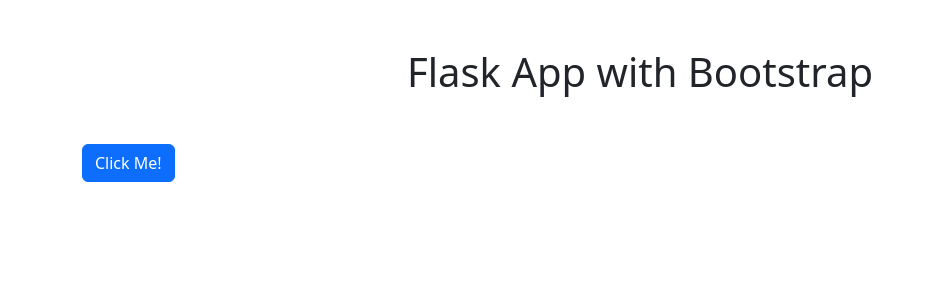
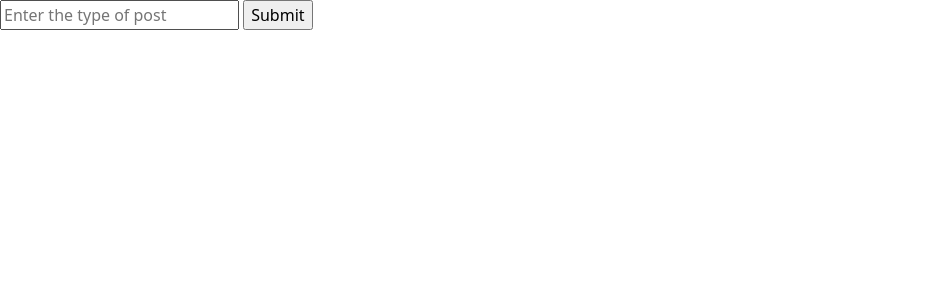
Before and after one commit to Harikrihnagurrapu/sm_media_analysis, a Flask app: page / in a window 1280 px wide. Shown: the top 300 px of the page, without its empty margins (0-934 px from the left). Run offline with Flask 3, Linux system fonts and the light colour scheme; some libraries are stand-ins or nearby versions.

Commit message:
input from html

```diff
--- a/app.py
+++ b/app.py
@@ -33,8 +33,10 @@
 
 @app.route('/analyze', methods=['POST'])
 def analyze():
+    # post_type = request.json.get('post_type')
     post_type = request.json.get('post_type')
-
+    if not post_type:
+        return jsonify({"error": "Post type is required"}), 400
     # Retrieve all the results for the given post type and convert cursor to a list immediately
     results = list(engagement_collection.find({"post_type": post_type}))
 
--- a/templates/index.html
+++ b/templates/index.html
@@ -1,6 +1,43 @@
 {% extends 'base.html' %} {% block main %}
-<div class="container">
-  <h1 class="text-center my-5">Flask App with Bootstrap</h1>
-  <button class="btn btn-primary">Click Me!</button>
-</div>
+<form id="postForm">
+    <input type="text" name="post-type" placeholder="Enter the type of post" />
+    <input type="submit" value="Submit" />
+  </form>
+  <script>
+    document.getElementById("postForm").addEventListener("submit", function(event) {
+      event.preventDefault(); // Prevents the form from reloading the page
+
+      const postType = document.querySelector("input[name='post-type']").value; // Get the value of the input field
+
+      // Check if postType is empty
+      if (!postType) {
+        alert("Post type is required!");
+        return;
+      }
+
+      // Create the data object
+      const data = {
+        post_type: postType
+      };
+
+      // Use the Fetch API to send a POST request to the backend
+      fetch("/analyze", {
+        method: "POST",
+        headers: {
+          "Content-Type": "application/json", // Setting the Content-Type to JSON
+        },
+        body: JSON.stringify(data), // Converting the data to a JSON string
+      })
+      .then(response => response.json()) // Parsing the response as JSON
+      .then(data => {
+        console.log("Response from server:", data);
+        alert(`Average Likes: ${data.average_likes}\nAverage Shares: ${data.average_shares}\nAverage Comments: ${data.average_comments}`);
+      })
+      .catch(error => {
+        console.error("Error:", error);
+        alert("An error occurred!");
+      });
+    });
+  </script>
+
 {% endblock %}
```
